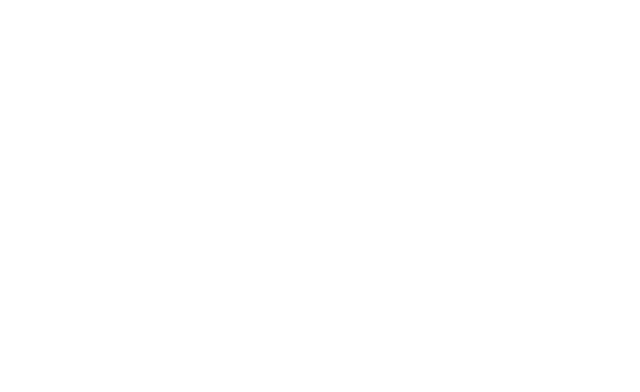
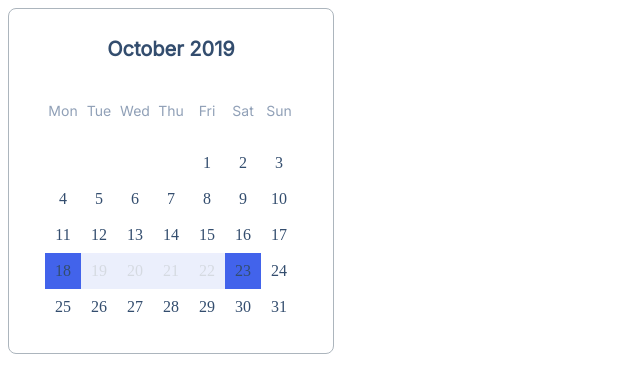
Before and after one commit to js-tasks-ru/htmlcss-20220317_alexxxusachev888, a website: page 05-lection3/03-calendar/index.html in a window 1280 px wide. Shown: the whole page, without its empty margins (0-640 px from the left). Drawn offline with Linux system fonts and the light colour scheme.

Commit message:
Calendar

```diff
--- a/05-lection3/03-calendar/calendar.css
+++ b/05-lection3/03-calendar/calendar.css
@@ -0,0 +1,66 @@
+
+.calendar {
+    border: 1px solid #ACB5BD;
+    box-sizing: border-box;
+    border-radius: 8px;
+    padding: 28px 36px;
+    display: inline-block;
+
+}
+
+.calendar__wrapper {
+    max-width: 300px;
+    display: grid;
+    grid-template-columns: repeat(7, 1fr);
+    }
+
+.calendar__title {
+    font-family: 'Inter';
+    font-style: normal;
+    font-weight: 600;
+    font-size: 20px;
+    line-height: 24px;
+    display: flex;
+    align-items: flex-end;
+    justify-content: center;
+    color: #334D6E;
+    max-width: 300px;
+
+}
+
+.calendar__item {
+    font-family: 'Source Sans Pro';
+    font-style: normal;
+    font-weight: 400;
+    font-size: 16px;
+    line-height: 20px;
+    text-align: center;
+    color: #334D6E;
+    display: flex;
+    justify-content: center;
+    align-items: center;
+    width: 36px;
+    height: 36px;
+}
+
+.calendar__item_day {
+    font-family: 'Inter';
+    font-style: normal;
+    font-weight: 400;
+    font-size: 14px;
+    line-height: 20px;
+    display: flex;
+    align-items: flex-end;
+    text-align: center;
+    color: #90A0B7;
+    padding-top: 24px;
+    padding-bottom: 24px;
+}
+.calendar__item_mark {
+    background: #4263EB;
+}
+
+.calendar__item_duration {
+    background: #A0B1F5;
+    opacity: 0.2;
+}
--- a/05-lection3/03-calendar/index.html
+++ b/05-lection3/03-calendar/index.html
@@ -7,6 +7,52 @@
         <title>Calendar</title>
     </head>
     <body>
-
+        <div class="calendar">
+            <div class="calendar__title">October 2019</div>
+                <div class="calendar__wrapper">
+                    <span class="calendar__item calendar__item_day">Mon</span>
+                        <span class="calendar__item calendar__item_day">Tue</span>
+                        <span class="calendar__item calendar__item_day">Wed</span>
+                        <span class="calendar__item calendar__item_day">Thu</span>
+                        <span class="calendar__item calendar__item_day">Fri</span>
+                        <span class="calendar__item calendar__item_day">Sat</span>
+                        <span class="calendar__item calendar__item_day">Sun</span>
+                        <span class="calendar__item"></span>
+                        <span class="calendar__item"></span>
+                        <span class="calendar__item"></span>
+                        <span class="calendar__item"></span>
+                        <span class="calendar__item">1</span>
+                        <span class="calendar__item">2</span>
+                        <span class="calendar__item">3</span>
+                        <span class="calendar__item">4</span>
+                        <span class="calendar__item">5</span>
+                        <span class="calendar__item">6</span>
+                        <span class="calendar__item">7</span>
+                        <span class="calendar__item">8</span>
+                        <span class="calendar__item">9</span>
+                        <span class="calendar__item">10</span>
+                        <span class="calendar__item">11</span>
+                        <span class="calendar__item">12</span>
+                        <span class="calendar__item">13</span>
+                        <span class="calendar__item">14</span>
+                        <span class="calendar__item">15</span>
+                        <span class="calendar__item">16</span>
+                        <span class="calendar__item">17</span>
+                        <span class="calendar__item calendar__item_mark">18</span>
+                        <span class="calendar__item calendar__item_duration">19</span>
+                        <span class="calendar__item calendar__item_duration">20</span>
+                        <span class="calendar__item calendar__item_duration">21</span>
+                        <span class="calendar__item calendar__item_duration">22</span>
+                        <span class="calendar__item calendar__item_mark">23</span>
+                        <span class="calendar__item">24</span>
+                        <span class="calendar__item">25</span>
+                        <span class="calendar__item">26</span>
+                        <span class="calendar__item">27</span>
+                        <span class="calendar__item">28</span>
+                        <span class="calendar__item">29</span>
+                        <span class="calendar__item">30</span>
+                        <span class="calendar__item">31</span>
+                </div>
+        </div>
     </body>
 </html>
```
